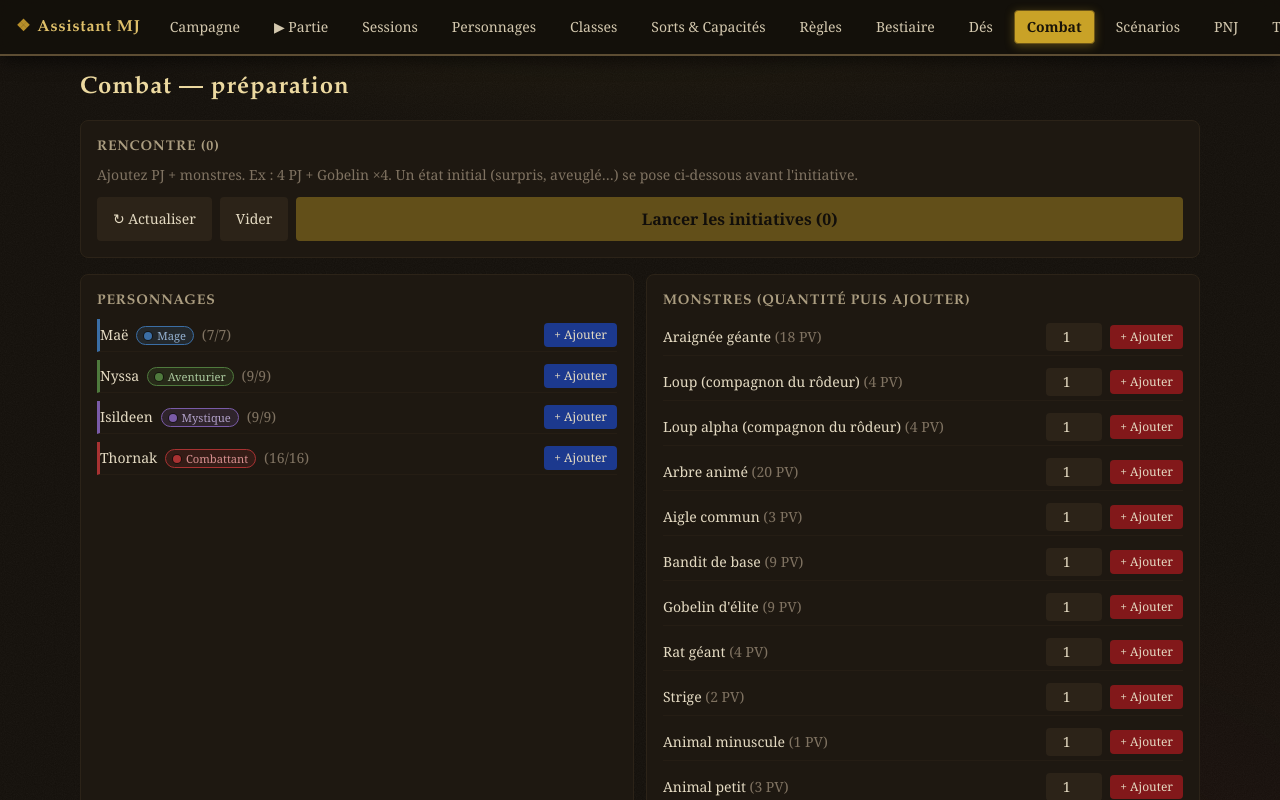
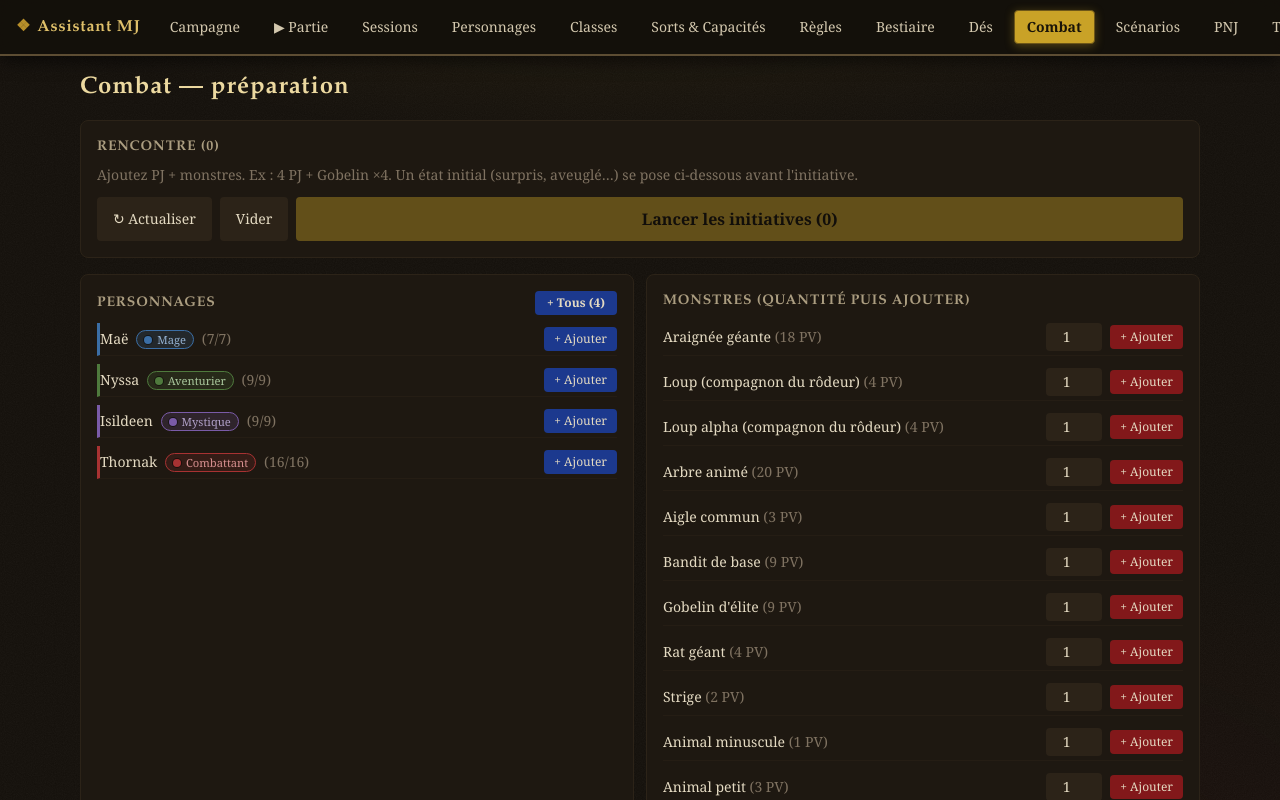
Before and after one commit to IgnaesLionel/chroniquesOublieesFantasy, a Next.js app: page /combat in a window 1280 px wide. Shown: the top 800 px of the page. Built offline with nearby package versions, Linux system fonts and the light colour scheme.

Commit message:
Combat : bouton « + Tous » à côté du titre Personnages, ajoute tout le groupe en un clic (sans écraser les PJ déjà posés)

```diff
--- a/app/combat/page.tsx
+++ b/app/combat/page.tsx
@@ -56,6 +56,14 @@ export default function CombatPage() {
   const addPJ = (c: Character) => {
     setStaging((s) => [...s.filter((p) => p.templateId !== c.id && p.templateId !== `compagnon:loup:${c.id}`), ...pjNeufs(c)]);
   };
+  /** Fiches pas encore dans la rencontre (loup compagnon compris dans le test via le PJ maître). */
+  const pjManquants = characters.filter((c) => !staging.some((p) => p.templateId === c.id));
+  /** Tout le groupe en un clic : ajoute les PJ manquants, sans écraser ceux déjà posés. */
+  const addTousLesPJ = () =>
+    setStaging((s) => [
+      ...s,
+      ...characters.filter((c) => !s.some((p) => p.templateId === c.id)).flatMap((c) => pjNeufs(c)),
+    ]);
   const addMonsters = (m: MonsterTemplate) => {
     const n = Math.max(1, Math.min(12, quantities[m.id] ?? 1));
     // Renumérote sur tout le groupe : 3 ajouts ×1 du même type -> "#1..#3" (pas 3 homonymes).
@@ -575,7 +583,17 @@ export default function CombatPage() {
         </div>
         <div className="grid md:grid-cols-2 gap-3">
           <div className="rounded-lg border border-zinc-800 bg-zinc-900 p-4 space-y-2">
-            <h2 className="font-bold text-sm uppercase text-zinc-400">Personnages</h2>
+            <div className="flex items-center justify-between gap-2">
+              <h2 className="font-bold text-sm uppercase text-zinc-400">Personnages</h2>
+              <button
+                onClick={addTousLesPJ}
+                disabled={pjManquants.length === 0}
+                title={pjManquants.length === 0 ? "Tous les personnages sont déjà dans la rencontre" : `Ajoute en un clic ${pjManquants.length} personnage(s) : ${pjManquants.map((c) => c.nom).join(", ")}`}
+                className="px-3 py-1 rounded bg-blue-900 text-xs font-semibold hover:bg-blue-800 disabled:opacity-40 disabled:cursor-default"
+              >
+                + Tous ({characters.length})
+              </button>
+            </div>
             {characters.map((c) => (
               <div key={c.id} className={`flex justify-between items-center text-sm py-1 border-b border-zinc-800/50 fam-rail ${classeFamille(familleDuProfil(c.profil || c.classe))}`}>
                 <span>{c.nom} <FamilleBadge famille={familleDuProfil(c.profil || c.classe)} className="mx-1" /> <span className="text-zinc-500">({c.pv}/{c.pvMax})</span></span>
```
